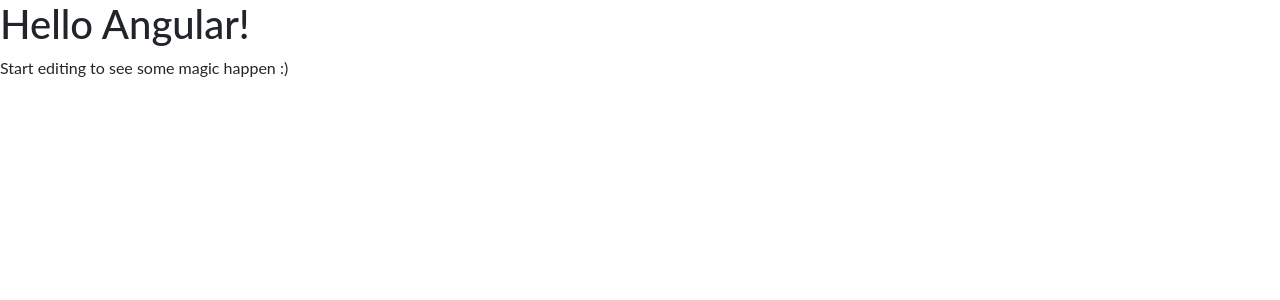
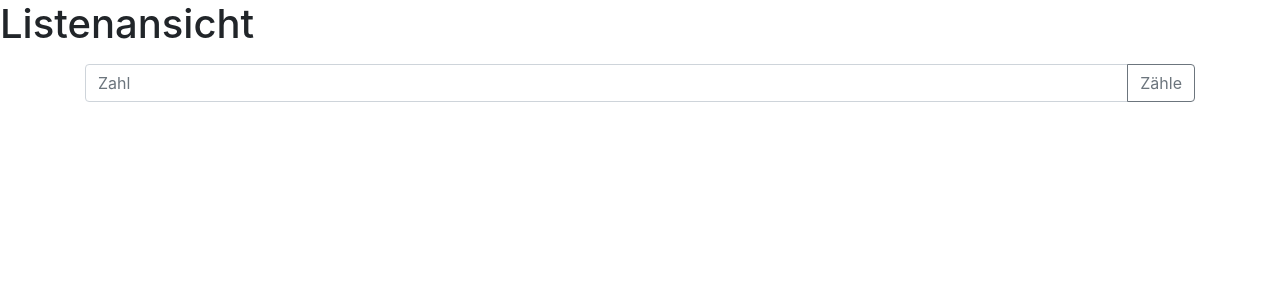
Before and after one commit to lisas0609/sabw2019-lisa, an Angular app: page / in a window 1280 px wide. Shown: the top 300 px of the page. Built offline with nearby package versions, Linux system fonts and the light colour scheme.

Commit message:
2 files modified, 3 added

```diff
--- a/src/app/app.component.html
+++ b/src/app/app.component.html
@@ -1,4 +1 @@
-<hello name="{{ name }}"></hello>
-<p>
-  Start editing to see some magic happen :)
-</p>
+<app-listen></app-listen>
--- a/src/app/app.module.ts
+++ b/src/app/app.module.ts
@@ -4,10 +4,11 @@ import { FormsModule } from '@angular/forms';
 
 import { AppComponent } from './app.component';
 import { HelloComponent } from './hello.component';
+import { ListenComponent } from './listen/listen.component';
 
 @NgModule({
   imports:      [ BrowserModule, FormsModule ],
-  declarations: [ AppComponent, HelloComponent ],
+  declarations: [ AppComponent, HelloComponent, ListenComponent ],
   bootstrap:    [ AppComponent ]
 })
 export class AppModule { }
--- /dev/null
+++ b/src/app/listen/listen.component.html
@@ -0,0 +1,12 @@
+<h1>Listenansicht</h1>
+<p></p>
+<form>
+  <div class="container">
+	<div class="input-group mb-3">
+		<input type="number" class="form-control" placeholder="Zahl" aria-label="Recipient's username" aria-describedby="button-addon2">
+  <div class="input-group-append">
+    <button class="btn btn-outline-secondary" type="button" id="button-addon2">Zähle</button>
+    </div>
+  </div>
+</div>
+</form>
--- /dev/null
+++ b/src/app/listen/listen.component.ts
@@ -0,0 +1,15 @@
+import { Component, OnInit } from '@angular/core';
+
+@Component({
+  selector: 'app-listen',
+  templateUrl: './listen.component.html',
+  styleUrls: ['./listen.component.css']
+})
+export class ListenComponent implements OnInit {
+
+  constructor() { }
+
+  ngOnInit() {
+  }
+
+}
```
Also changed, not shown: src/app/listen/listen.component.css (added).
